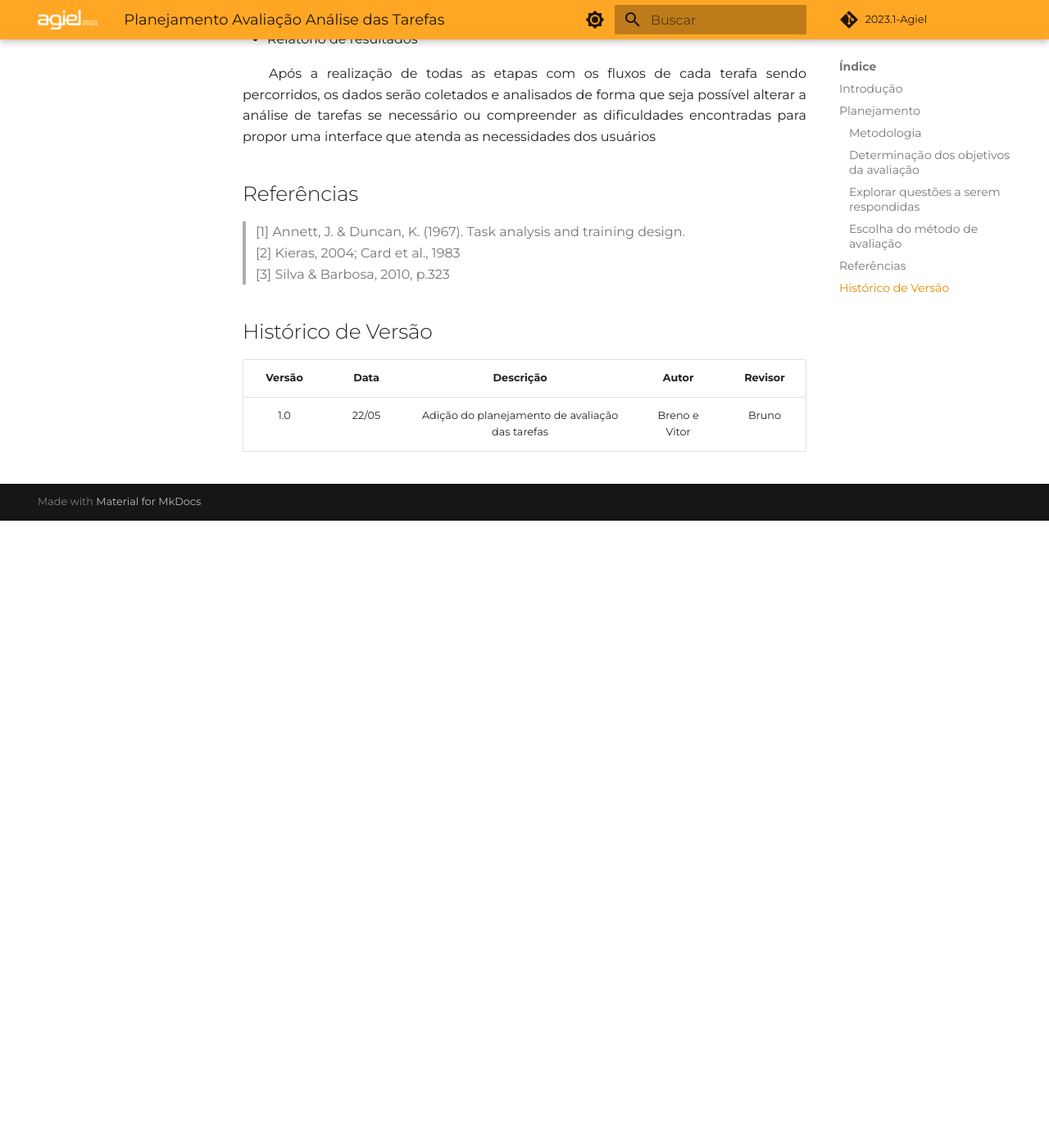
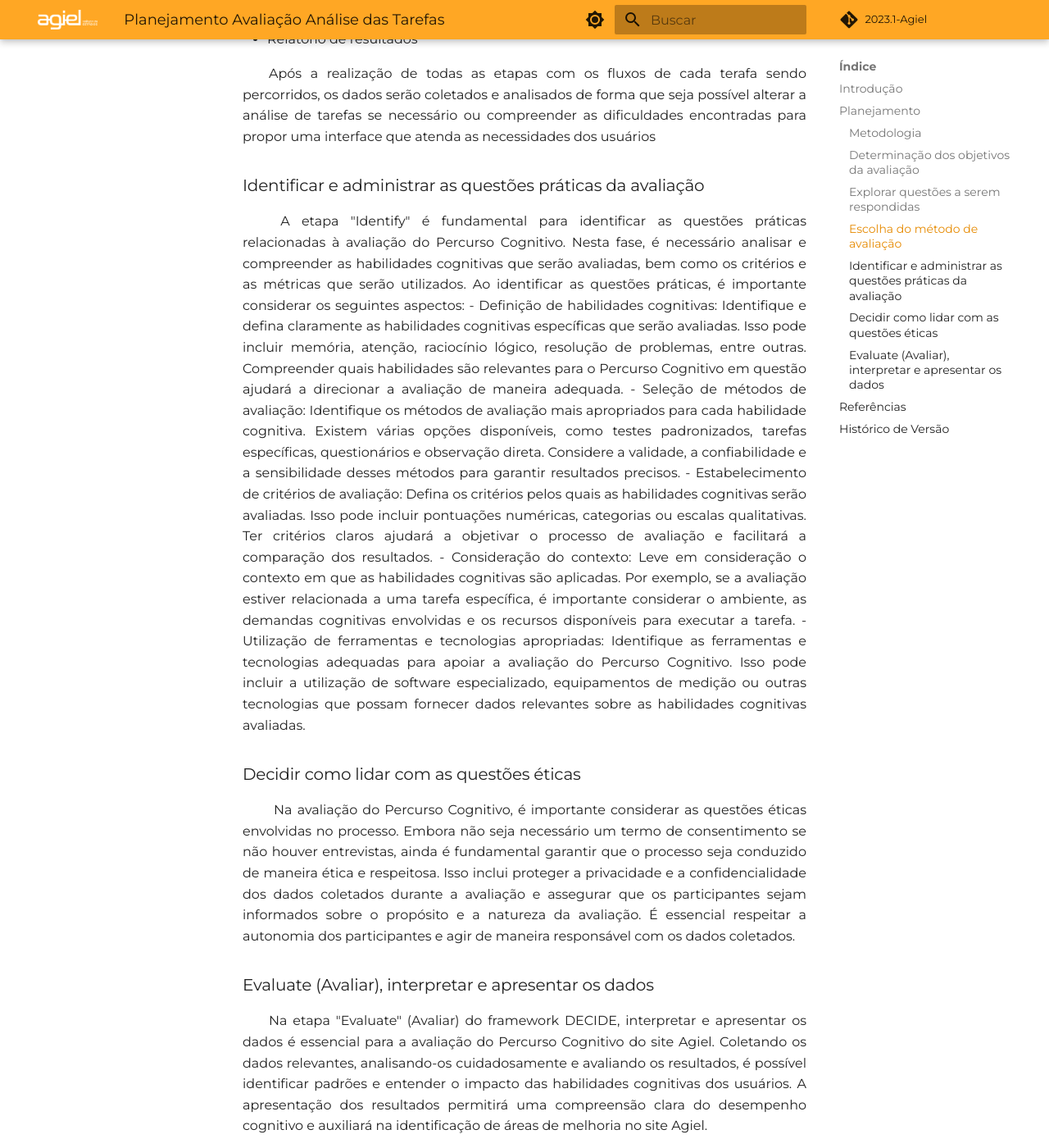
Before and after one commit to Interacao-Humano-Computador/2023.1-Agiel, an MkDocs documentation site: the page built from docs/desenvolvimento/tarefas/planejamento_tarefas.md, in a window 1280 px wide and 1400 px high, scrolled down 4071 px. Shown: the whole window at 82% size. Built offline with MkDocs 1.6.1 and Material for MkDocs 9.7.7, drawn with Linux system fonts in a browser that asks for light colours; some web fonts are replaced; comment, search, counter and statistics services are not loaded; before the commit the page ends 4706 px from its top, so only the background shows below that.

Commit message:
Completando o planejamento_tarefas.md

```diff
--- a/docs/desenvolvimento/tarefas/planejamento_tarefas.md
+++ b/docs/desenvolvimento/tarefas/planejamento_tarefas.md
@@ -81,6 +81,32 @@
 &emsp;&emsp;Após a realização de todas as etapas com os fluxos de cada terafa sendo percorridos, os dados serão coletados e analisados de forma que seja possível alterar a análise de tarefas se necessário ou compreender as dificuldades encontradas para propor uma interface que atenda as necessidades dos usuários
 </p>
 
+### Identificar e administrar as questões práticas da avaliação
+<p align="justify">
+&emsp;&emsp; A etapa "Identify" é fundamental para identificar as questões práticas relacionadas à avaliação do Percurso Cognitivo. Nesta fase, é necessário analisar e compreender as habilidades cognitivas que serão avaliadas, bem como os critérios e as métricas que serão utilizados.
+Ao identificar as questões práticas, é importante considerar os seguintes aspectos:
+
+- Definição de habilidades cognitivas: Identifique e defina claramente as habilidades cognitivas específicas que serão avaliadas. Isso pode incluir memória, atenção, raciocínio lógico, resolução de problemas, entre outras. Compreender quais habilidades são relevantes para o Percurso Cognitivo em questão ajudará a direcionar a avaliação de maneira adequada.
+
+- Seleção de métodos de avaliação: Identifique os métodos de avaliação mais apropriados para cada habilidade cognitiva. Existem várias opções disponíveis, como testes padronizados, tarefas específicas, questionários e observação direta. Considere a validade, a confiabilidade e a sensibilidade desses métodos para garantir resultados precisos.
+
+- Estabelecimento de critérios de avaliação: Defina os critérios pelos quais as habilidades cognitivas serão avaliadas. Isso pode incluir pontuações numéricas, categorias ou escalas qualitativas. Ter critérios claros ajudará a objetivar o processo de avaliação e facilitará a comparação dos resultados.
+
+- Consideração do contexto: Leve em consideração o contexto em que as habilidades cognitivas são aplicadas. Por exemplo, se a avaliação estiver relacionada a uma tarefa específica, é importante considerar o ambiente, as demandas cognitivas envolvidas e os recursos disponíveis para executar a tarefa.
+
+- Utilização de ferramentas e tecnologias apropriadas: Identifique as ferramentas e tecnologias adequadas para apoiar a avaliação do Percurso Cognitivo. Isso pode incluir a utilização de software especializado, equipamentos de medição ou outras tecnologias que possam fornecer dados relevantes sobre as habilidades cognitivas avaliadas.
+</p>
+
+### Decidir como lidar com as questões éticas
+<p align="justify">
+&emsp;&emsp; Na avaliação do Percurso Cognitivo, é importante considerar as questões éticas envolvidas no processo. Embora não seja necessário um termo de consentimento se não houver entrevistas, ainda é fundamental garantir que o processo seja conduzido de maneira ética e respeitosa. Isso inclui proteger a privacidade e a confidencialidade dos dados coletados durante a avaliação e assegurar que os participantes sejam informados sobre o propósito e a natureza da avaliação. É essencial respeitar a autonomia dos participantes e agir de maneira responsável com os dados coletados.
+</p>
+
+### Evaluate (Avaliar), interpretar e apresentar os dados
+<p align="justify">
+&emsp;&emsp;Na etapa "Evaluate" (Avaliar) do framework DECIDE, interpretar e apresentar os dados é essencial para a avaliação do Percurso Cognitivo do site Agiel. Coletando os dados relevantes, analisando-os cuidadosamente e avaliando os resultados, é possível identificar padrões e entender o impacto das habilidades cognitivas dos usuários. A apresentação dos resultados permitirá uma compreensão clara do desempenho cognitivo e auxiliará na identificação de áreas de melhoria no site Agiel.
+ </p>
+
 ## Referências
 
 > [1] Annett, J. & Duncan, K. (1967). Task analysis and training design. <br>
```
